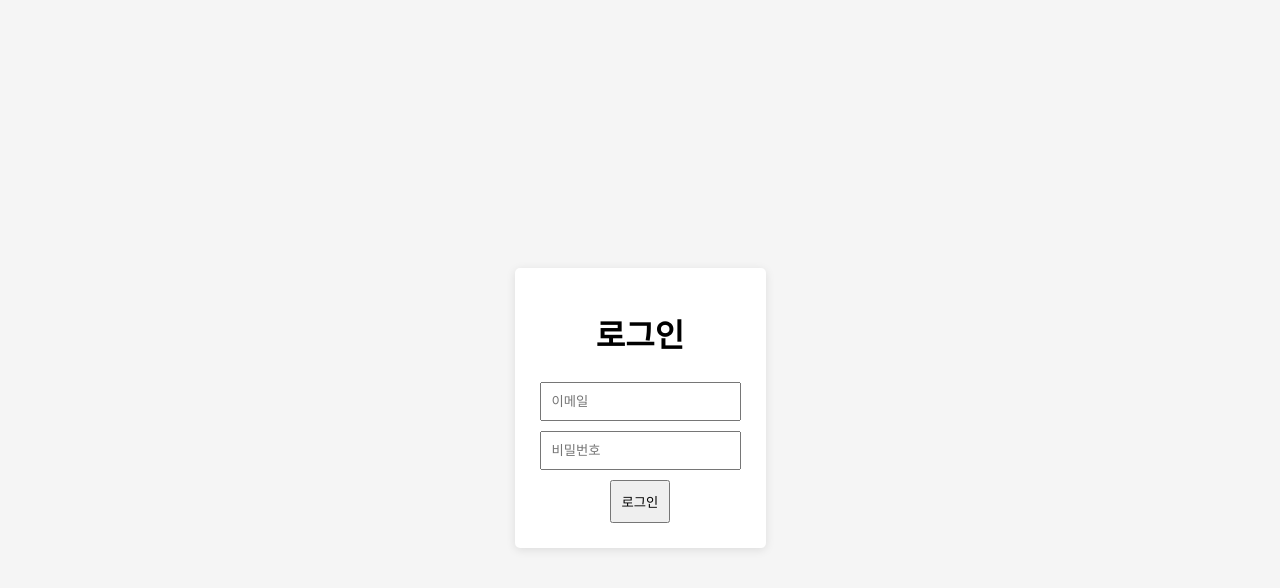
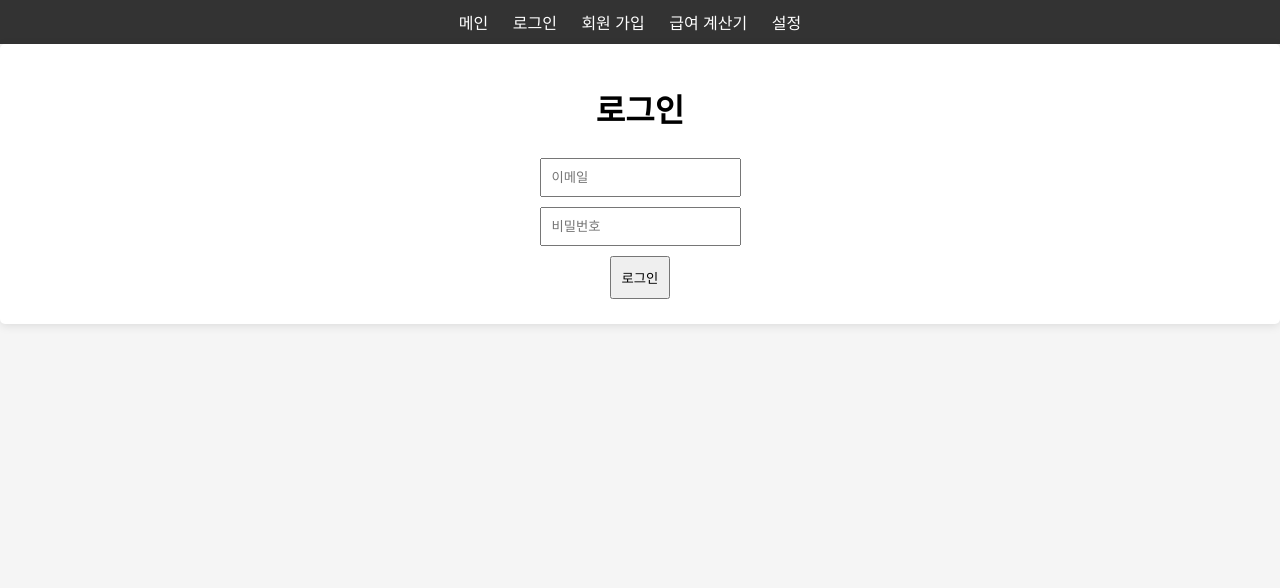
Before and after one commit to JJaeri/jjae2, a website with bundled scripts: page public/login.html in a window 1280 px wide. Built offline with nearby package versions, Linux system fonts and the light colour scheme.

Commit message:
Update login.html

```diff
--- a/public/login.html
+++ b/public/login.html
@@ -4,29 +4,20 @@
     <meta charset="UTF-8">
     <meta name="viewport" content="width=device-width, initial-scale=1.0">
     <title>로그인</title>
-    <style>
-        body {
-            font-family: Arial, sans-serif;
-            display: flex;
-            justify-content: center;
-            align-items: center;
-            height: 100vh;
-            background-color: #f5f5f5;
-        }
-        .container {
-            text-align: center;
-            background-color: white;
-            padding: 20px;
-            border-radius: 5px;
-            box-shadow: 0 2px 10px rgba(0, 0, 0, 0.1);
-        }
-        input, button {
-            padding: 10px;
-            margin: 5px;
-        }
-    </style>
+    <link rel="stylesheet" href="../css/styles.css">
 </head>
 <body>
+    <header>
+        <nav>
+            <ul>
+                <li><a href="index.html">메인</a></li>
+                <li><a href="login.html">로그인</a></li>
+                <li><a href="signup.html">회원 가입</a></li>
+                <li><a href="salary.html">급여 계산기</a></li>
+                <li><a href="settings.html">설정</a></li>
+            </ul>
+        </nav>
+    </header>
     <div class="container">
         <h1>로그인</h1>
         <input type="email" id="login-email" placeholder="이메일" required><br>
```
